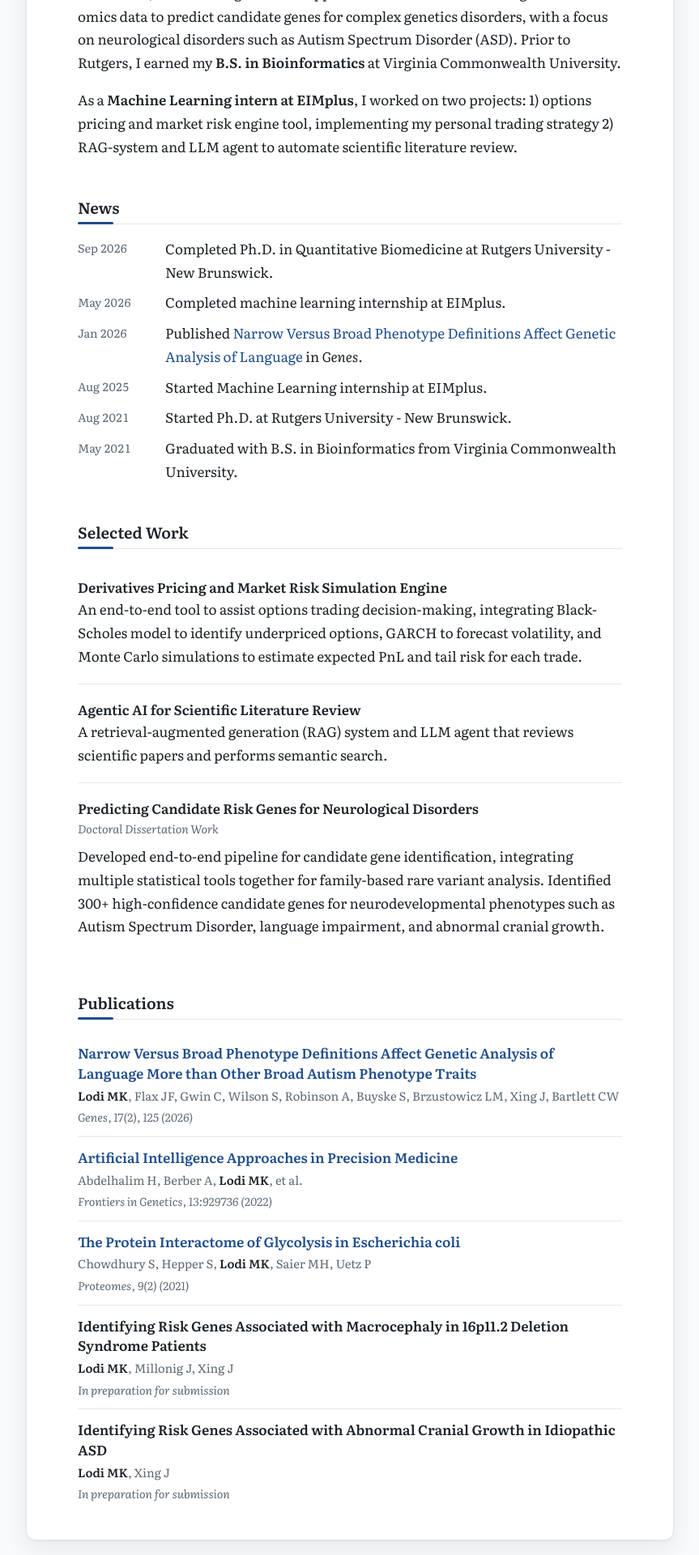
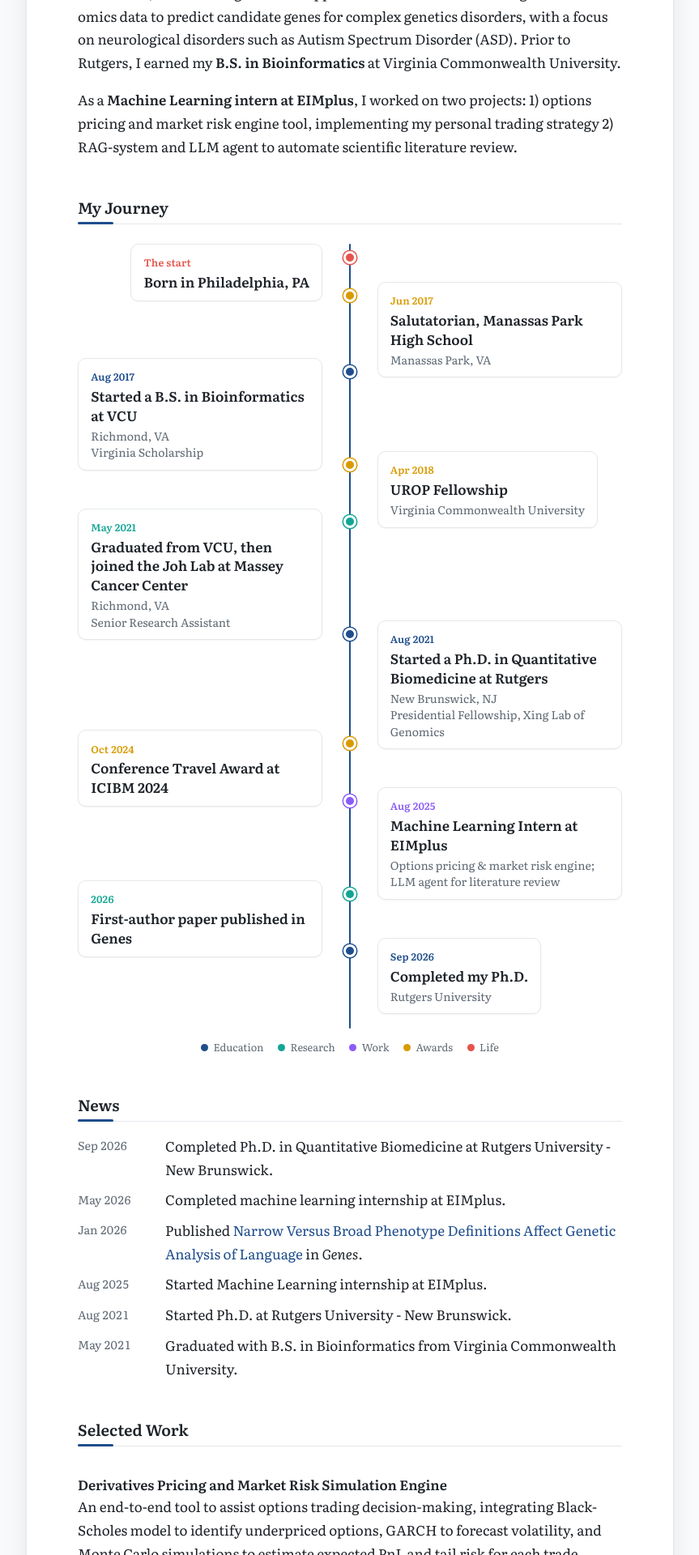
Before and after one commit to mklodi1/mklodi1.github.io, a Jekyll site: the page built from index.html, in a window 1280 px wide. Shown: the part 441-2361 px from the top of the page at 81% size, without its empty margins (208-1071 px from the left). Built offline with Jekyll 4.4.1, drawn with Linux system fonts in a browser that asks for light colours.

Commit message:
Add My Journey timeline and link-preview image
Co-Authored-By: Claude Opus 5.5 <noreply@anthropic.com>
Claude-Session: https://claude.ai/code/session_018B7yRm4wV88UDqtVSP6gVK

```diff
--- a/_config.yml
+++ b/_config.yml
@@ -3,6 +3,7 @@
 # ---------------------------------------------------------------
 title: Mudassir K. Lodi, Ph.D.
 role: Data Scientist & Computational Biologist
+description: "Data scientist and computational biologist. Ph.D. in Quantitative Biomedicine, Rutgers University. Machine learning, statistical genetics and quantitative finance."
 # affiliation: Ph.D. in Quantitative Biomedicine, Rutgers University
 
 # Your address. Change this when you connect your own domain.
@@ -37,3 +38,12 @@ exclude:
   - README.md
   - Gemfile
   - Gemfile.lock
+
+# Link previews (LinkedIn, iMessage, Slack, X): the image shown when someone shares a link to this site.
+defaults:
+  - scope:
+      path: ""
+    values:
+      image: /assets/img/social-card.png
+twitter:
+  card: summary_large_image
--- /dev/null
+++ b/_data/journey.yml
@@ -0,0 +1,51 @@
+# "My Journey" timeline on the home page, oldest first.
+# kind sets the dot color: life, education, research, work or award.
+- when: "The start"
+  title: "Born in Philadelphia, PA"
+  kind: life
+
+- when: "Jun 2017"
+  title: "Salutatorian, Manassas Park High School"
+  place: "Manassas Park, VA"
+  kind: award
+
+- when: "Aug 2017"
+  title: "Started a B.S. in Bioinformatics at VCU"
+  place: "Richmond, VA"
+  detail: "Virginia Scholarship"
+  kind: education
+
+- when: "Apr 2018"
+  title: "UROP Fellowship"
+  place: "Virginia Commonwealth University"
+  kind: award
+
+- when: "May 2021"
+  title: "Graduated from VCU, then joined the Joh Lab at Massey Cancer Center"
+  place: "Richmond, VA"
+  detail: "Senior Research Assistant"
+  kind: research
+
+- when: "Aug 2021"
+  title: "Started a Ph.D. in Quantitative Biomedicine at Rutgers"
+  place: "New Brunswick, NJ"
+  detail: "Presidential Fellowship, Xing Lab of Genomics"
+  kind: education
+
+- when: "Oct 2024"
+  title: "Conference Travel Award at ICIBM 2024"
+  kind: award
+
+- when: "Aug 2025"
+  title: "Machine Learning Intern at EIMplus"
+  detail: "Options pricing & market risk engine; LLM agent for literature review"
+  kind: work
+
+- when: "2026"
+  title: "First-author paper published in Genes"
+  kind: research
+
+- when: "Sep 2026"
+  title: "Completed my Ph.D."
+  place: "Rutgers University"
+  kind: education
--- a/assets/css/style.css
+++ b/assets/css/style.css
@@ -486,3 +486,52 @@ body { border-top: 6px solid var(--link); }
 .plane-trip { animation: plane-in .25s ease-out both; }
 @keyframes plane-in { from { opacity: 0; } to { opacity: 1; } }
 .plane-trip.plane-landed { opacity: 0; transition: opacity .3s ease; }
+
+/* ---------- My Journey timeline (home page) ---------- */
+.journey { --fill: 0%; position: relative; list-style: none; margin: 1.5rem 0 0; padding: 0; }
+.journey::before, .journey::after {
+  content: ""; position: absolute; top: 0; left: 50%; width: 2px; margin-left: -1px; border-radius: 2px;
+}
+.journey::before { bottom: 0; background: var(--rule); }
+.journey::after { height: 100%; background: var(--link); transform-origin: top; transform: scaleY(1); }
+.journey.journey-animate::after { height: var(--fill); transform: none; transition: height .15s linear; }
+
+.journey-item { position: relative; width: 50%; padding: 0 2.1rem 1.1rem 0; text-align: right; }
+.journey-item:nth-child(even) { margin-left: 50%; padding: 0 0 1.1rem 2.1rem; text-align: left; }
+@media (min-width: 601px) { .journey-item + .journey-item { margin-top: -2.6rem; } }
+.journey-dot {
+  position: absolute; top: .55rem; right: -8px; width: 16px; height: 16px; border-radius: 50%;
+  background: var(--dot, var(--link)); border: 3px solid #fff; box-shadow: 0 0 0 1.5px var(--dot, var(--link)); z-index: 1;
+}
+.journey-item:nth-child(even) .journey-dot { right: auto; left: -8px; }
+.journey-card {
+  display: inline-block; text-align: left; max-width: 100%; padding: .7rem .95rem; background: #fff;
+  border: 1px solid var(--rule); border-radius: 10px; box-shadow: 0 1px 2px rgba(20,30,45,.05);
+}
+.journey-card p { margin: 0; }
+.journey-when { font-size: .78rem; font-weight: 600; letter-spacing: .02em; color: var(--dot, var(--link)); }
+.journey-title { font-weight: 600; line-height: 1.4; margin-top: .1rem !important; }
+.journey-meta { font-size: .88rem; color: var(--muted); margin-top: .2rem !important; line-height: 1.45; }
+.journey-item:hover .journey-card { border-color: var(--dot, var(--link)); box-shadow: 0 6px 18px rgba(20,30,45,.10); }
+.journey-item:hover .journey-dot { transform: scale(1.2); }
+@media (prefers-reduced-motion: no-preference) {
+  .journey-card, .journey-dot { transition: border-color .2s ease, box-shadow .2s ease, transform .2s ease; }
+  .journey-animate .journey-item { opacity: 0; transform: translateY(14px); transition: opacity .5s ease, transform .5s ease; }
+  .journey-animate .journey-item.in { opacity: 1; transform: none; }
+}
+
+.journey-education { --dot: #1F4E8C; }
+.journey-research  { --dot: #12A594; }
+.journey-work      { --dot: #8B5CF6; }
+.journey-award     { --dot: #D99A00; }
+.journey-life      { --dot: #E5534B; }
+
+.journey-key { list-style: none; display: flex; flex-wrap: wrap; justify-content: center; gap: .35rem 1.1rem; margin: .75rem 0 0; padding: 0; font-size: .8rem; color: var(--muted); }
+.journey-key li::before { content: ""; display: inline-block; width: 9px; height: 9px; border-radius: 50%; background: var(--dot); margin-right: .4rem; vertical-align: 0; }
+
+@media (max-width: 600px) {
+  .journey::before, .journey::after { left: 8px; }
+  .journey-item, .journey-item:nth-child(even) { width: auto; margin-left: 0; padding: 0 0 1rem 2rem; text-align: left; }
+  .journey-dot, .journey-item:nth-child(even) .journey-dot { left: 0; right: auto; }
+}
+@media print { .journey-animate .journey-item { opacity: 1 !important; transform: none !important; } }
--- a/index.html
+++ b/index.html
@@ -18,6 +18,46 @@ layout: default
     <p>As a <strong>Machine Learning intern at EIMplus</strong>, I worked on two projects: 1) options pricing and market risk engine tool, implementing my personal trading strategy 2) RAG-system and LLM agent to automate scientific literature review.</p>
   </section>
 
+
+  {% if site.data.journey %}
+  <section id="journey" aria-labelledby="journey-h">
+    <h2 id="journey-h">My Journey</h2>
+    <ol class="journey">
+      {% for j in site.data.journey %}
+      <li class="journey-item journey-{{ j.kind | default: 'life' }}">
+        <span class="journey-dot" aria-hidden="true"></span>
+        <div class="journey-card">
+          <p class="journey-when">{{ j.when }}</p>
+          <p class="journey-title">{{ j.title }}</p>
+          {% if j.place or j.detail %}<p class="journey-meta">{% if j.place %}{{ j.place }}{% endif %}{% if j.place and j.detail %}<br>{% endif %}{% if j.detail %}{{ j.detail }}{% endif %}</p>{% endif %}
+        </div>
+      </li>
+      {% endfor %}
+    </ol>
+    <ul class="journey-key" aria-label="Key">
+      <li class="journey-education">Education</li><li class="journey-research">Research</li><li class="journey-work">Work</li><li class="journey-award">Awards</li><li class="journey-life">Life</li>
+    </ul>
+  </section>
+  <script>
+    // Timeline: each milestone fades in as it scrolls into view, and the line fills as you go.
+    (function () {
+      var list = document.querySelector('.journey');
+      if (!list || !('IntersectionObserver' in window)) return;
+      if (window.matchMedia && window.matchMedia('(prefers-reduced-motion: reduce)').matches) return;
+      list.classList.add('journey-animate');
+      var io = new IntersectionObserver(function (entries) {
+        entries.forEach(function (e) { if (e.isIntersecting) { e.target.classList.add('in'); io.unobserve(e.target); } });
+      }, { threshold: 0.35 });
+      Array.prototype.forEach.call(list.querySelectorAll('.journey-item'), function (li) { io.observe(li); });
+      function fill() {
+        var r = list.getBoundingClientRect(), vh = window.innerHeight;
+        var p = Math.max(0, Math.min(1, (vh * 0.7 - r.top) / r.height));
+        list.style.setProperty('--fill', (p * 100).toFixed(1) + '%');
+      }
+      window.addEventListener('scroll', fill, { passive: true }); window.addEventListener('resize', fill); fill();
+    })();
+  </script>
+  {% endif %}
 
   {% if site.place_photo %}
   <figure class="place">
```
Also changed, not shown: assets/img/social-card.png (added).
